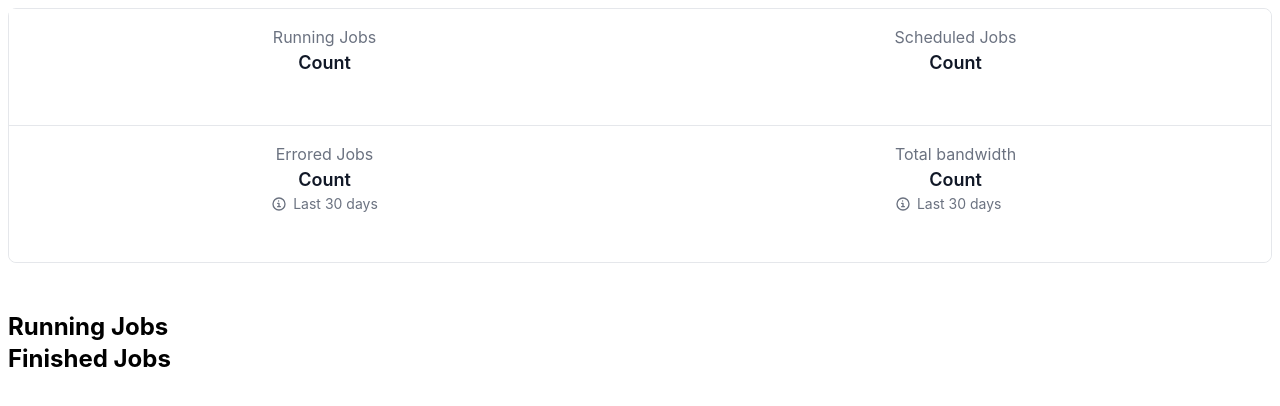
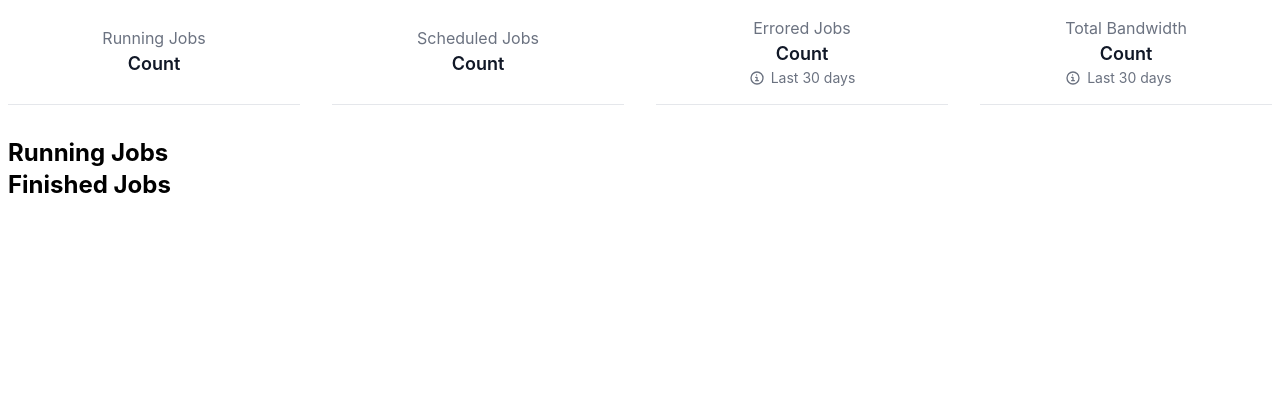
Before and after one commit to Zeptiny/Syncr, a Django app: page / in a window 1280 px wide. Shown: the part 64-470 px from the top of the page. Run offline with Django 5.2, Linux system fonts and the light colour scheme; data that the repository does not hold is empty; some libraries are stand-ins or nearby versions.

Commit message:
Little better finished jobs + CSS

```diff
--- a/Syncr/sync/templates/sync/ajax/runningJobs.html
+++ b/Syncr/sync/templates/sync/ajax/runningJobs.html
@@ -1,7 +1,7 @@
 {% load custom_filters %}
 
 {% if runningJobs.count < 1 %}
-<p>No jobs running</p>
+<p class="text-gray-700 bg-gray-50 dark:bg-gray-700 dark:text-gray-400 p-2 max-w-fit">No jobs running, next schedule is in [INSERT TIME]</p>
 {% else %}
 <div class="relative overflow-x-auto">
     <table class="w-full text-sm text-left rtl:text-right text-gray-500 dark:text-gray-400">
--- a/Syncr/sync/templates/sync/index.html
+++ b/Syncr/sync/templates/sync/index.html
@@ -2,21 +2,21 @@
 
 {% block content %}
 <div class="mx-auto p-2 max-w-7xl">
-    <div class="grid mb-8 border border-gray-200 rounded-lg shadow-xs dark:border-gray-700 md:mb-12 md:grid-cols-2 bg-white dark:bg-gray-800">
-        <figure class="flex flex-col items-center justify-center p-4 text-center bg-white border-b border-gray-200 rounded-t-lg md:rounded-t-none md:rounded-ss-lg md:border-e dark:bg-gray-800 dark:border-gray-700">
-            <blockquote class="max-w-2xl mx-auto mb-4 text-gray-500 lg:mb-8 dark:text-gray-400">
+    <div class="grid grid-cols-2 md:grid-cols-4 mb-8 gap-x-8 gap-y-8">
+        <figure class="flex flex-col items-center justify-center p-2 text-center bg-white border-b border-gray-200  dark:bg-gray-800 dark:border-gray-700">
+            <blockquote class="mx-auto mb-2 text-gray-500 dark:text-gray-400">
                 <p class="my-2">Running Jobs</p>
                 <h3 class="text-lg font-semibold text-gray-900 dark:text-white">Count</h3>
             </blockquote>
         </figure>
-        <figure class="flex flex-col items-center justify-center p-4 text-center bg-white border-b border-gray-200 md:rounded-se-lg dark:bg-gray-800 dark:border-gray-700">
-            <blockquote class="max-w-2xl mx-auto mb-4 text-gray-500 lg:mb-8 dark:text-gray-400">
+        <figure class="flex flex-col items-center justify-center p-2 text-center bg-white border-b border-gray-200  dark:bg-gray-800 dark:border-gray-700">
+            <blockquote class="mx-auto mb-2 text-gray-500 dark:text-gray-400">
                 <p class="my-2">Scheduled Jobs</p>
                 <h3 class="text-lg font-semibold text-gray-900 dark:text-white">Count</h3>
             </blockquote>
         </figure>
-        <figure class="flex flex-col items-center justify-center p-4 text-center bg-white border-b border-gray-200 md:rounded-es-lg md:border-b-0 md:border-e dark:bg-gray-800 dark:border-gray-700">
-            <blockquote class="max-w-2xl mx-auto mb-4 text-gray-500 lg:mb-8 dark:text-gray-400">
+        <figure class="flex flex-col items-center justify-center p-2 text-center bg-white border-b border-gray-200  dark:bg-gray-800 dark:border-gray-700">
+            <blockquote class="mx-auto mb-2 text-gray-500 dark:text-gray-400">
                 <p class="my-2">Errored Jobs</p>
                 <h3 class="text-lg font-semibold text-gray-900 dark:text-white">Count</h3>
                 <p class="my-2 flex items-center text-sm">
@@ -27,9 +27,9 @@
                 </p>
             </blockquote>
         </figure>
-        <figure class="flex flex-col items-center justify-center p-4 text-center bg-white border-gray-200 rounded-b-lg md:rounded-se-lg dark:bg-gray-800 dark:border-gray-700">
-            <blockquote class="max-w-2xl mx-auto mb-4 text-gray-500 lg:mb-8 dark:text-gray-400">
-                <p class="my-2">Total bandwidth</p>
+        <figure class="flex flex-col items-center justify-center p-2 text-center bg-white border-b border-gray-200  dark:bg-gray-800 dark:border-gray-700">
+            <blockquote class="mx-auto mb-2 text-gray-500 dark:text-gray-400">
+                <p class="my-2">Total Bandwidth</p>
                 <h3 class="text-lg font-semibold text-gray-900 dark:text-white">Count</h3>
                 <p class="my-2 flex items-center text-sm">
                     <svg class="me-1.5 h-4 w-4 text-gray-500 dark:text-gray-400" aria-hidden="true" xmlns="http://www.w3.org/2000/svg" width="24" height="24" fill="none" viewBox="0 0 24 24">
```
Also changed, not shown: Syncr/sync/templates/sync/ajax/finishedJobs.html (+18 -0 lines).
